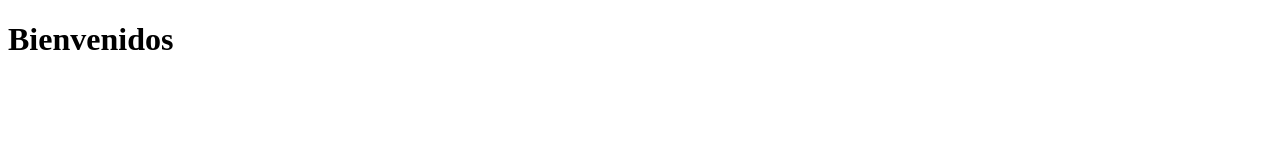
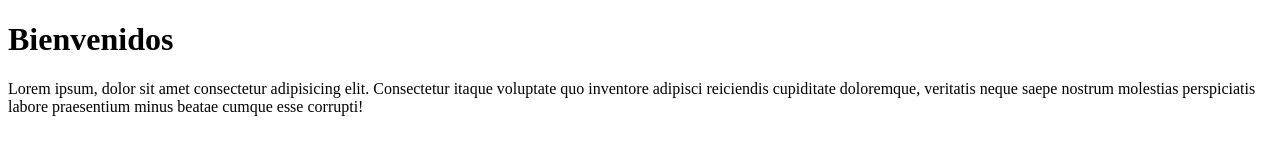
Before and after one commit to JuanPabloMedina97/EducacioinItGit, a plain HTML site: page index.html in a window 1280 px wide. Drawn offline with Linux system fonts and the light colour scheme.

Commit message:
Agregué un parrafo al documento

```diff
--- a/index.html
+++ b/index.html
@@ -7,5 +7,6 @@
 </head>
 <body>
     <h1>Bienvenidos</h1>
+    <p>Lorem ipsum, dolor sit amet consectetur adipisicing elit. Consectetur itaque voluptate quo inventore adipisci reiciendis cupiditate doloremque, veritatis neque saepe nostrum molestias perspiciatis labore praesentium minus beatae cumque esse corrupti!</p>
 </body>
 </html>
```
